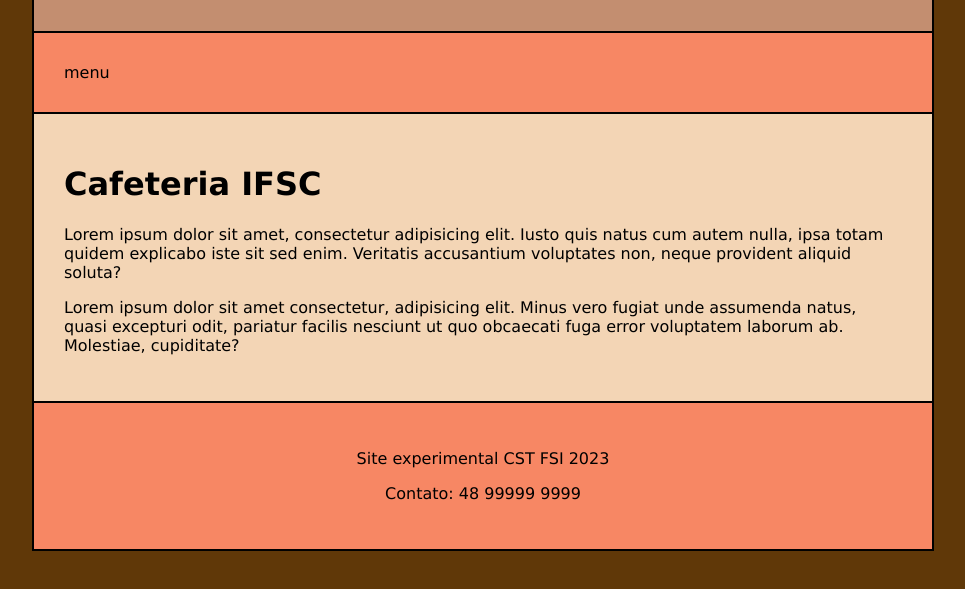
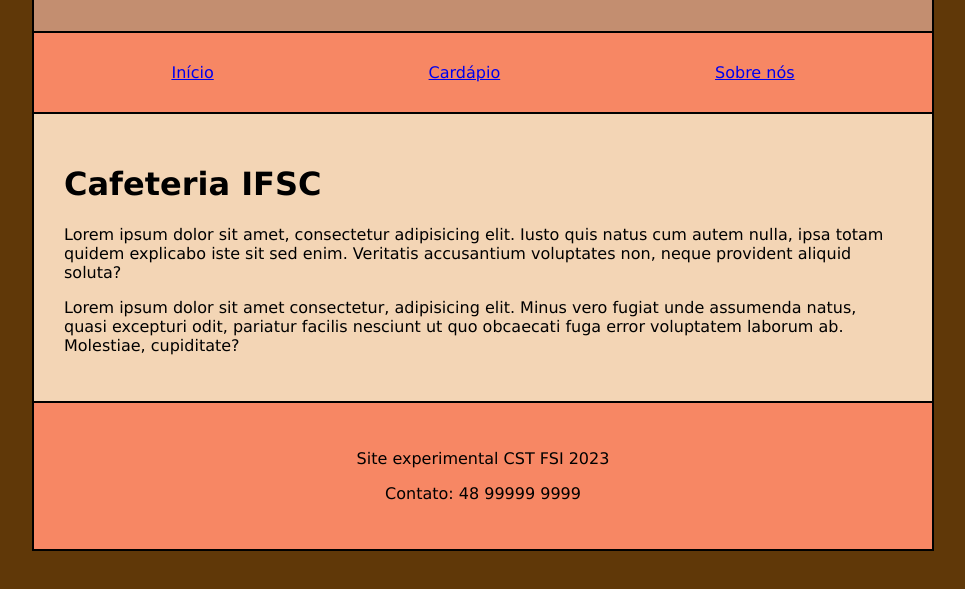
Before and after one commit to ifscmiguel/FSI-2023-cafeteria, a plain HTML site: page index.html in a window 1280 px wide. Shown: the part 193-782 px from the top of the page, without its empty margins (157-1122 px from the left). Drawn offline with Linux system fonts and the light colour scheme.

Commit message:
css inicial

```diff
--- a/index.html
+++ b/index.html
@@ -14,7 +14,11 @@
         </div>
 
         <!-- menu de navegação -->
-        <div class="nav">menu</div>
+        <div class="nav">
+            <a href="index.html">Início</a>
+            <a href="cardapio.html">Cardápio</a>
+            <a href="sobre.html">Sobre nós</a>
+        </div>
 
         <!-- conteúdo principal -->
         <div class="principal">
--- a/style.css
+++ b/style.css
@@ -27,6 +27,8 @@ div{
 
 .nav{
     background-color: #f78764;
+    display: flex;
+    justify-content: space-around;
 }
 
 .rodape{
```
